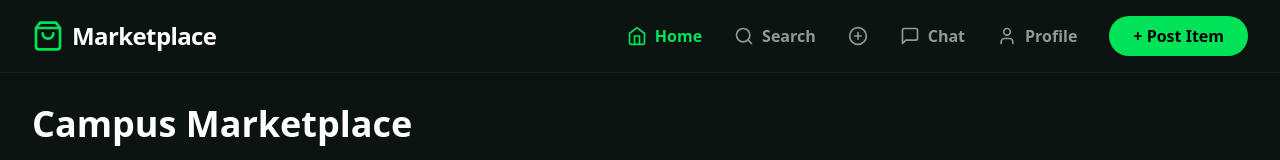
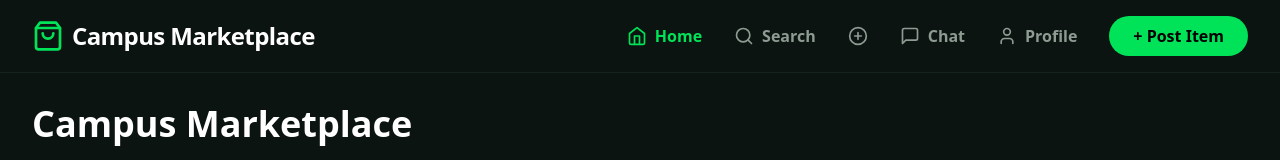
Before and after one commit to BU-SENG/foss-project-all-white, a React (Vite) app: page / in a window 1280 px wide. Shown: the top 160 px of the page. Built offline with nearby package versions, Linux system fonts and the light colour scheme; the HTML template or start-up script is replaced by a standard one.

Commit message:
Updated Navbar.jsx

```diff
--- a/src/Navbar.jsx
+++ b/src/Navbar.jsx
@@ -17,11 +17,12 @@
 
   return (
     <>
-      {/* DESKTOP TOP NAVIGATION (Hidden on mobile) */}
+      {/* DESKTOP TOP NAVIGATION */}
       <div className="hidden md:flex fixed top-0 left-0 right-0 bg-background border-b border-surface z-50 px-8 py-4 items-center justify-between">
         <div className="flex items-center gap-2 cursor-pointer" onClick={() => navigate('/')}>
             <ShoppingBag className="text-primary" size={32} />
-            <span className="text-2xl font-bold text-white tracking-tight">Marketplace</span>
+            {/* --- CHANGE IS HERE --- */}
+            <span className="text-2xl font-bold text-white tracking-tight">Campus Marketplace</span>
         </div>
 
         <div className="flex items-center gap-8">
@@ -44,7 +45,7 @@
         </div>
       </div>
 
-      {/* MOBILE BOTTOM NAVIGATION (Hidden on desktop) */}
+      {/* MOBILE BOTTOM NAVIGATION */}
       <div className="md:hidden fixed bottom-0 left-0 right-0 bg-background border-t border-surface px-6 py-3 z-50">
         <div className="flex justify-between items-center">
           {tabs.map((tab) => (
```
